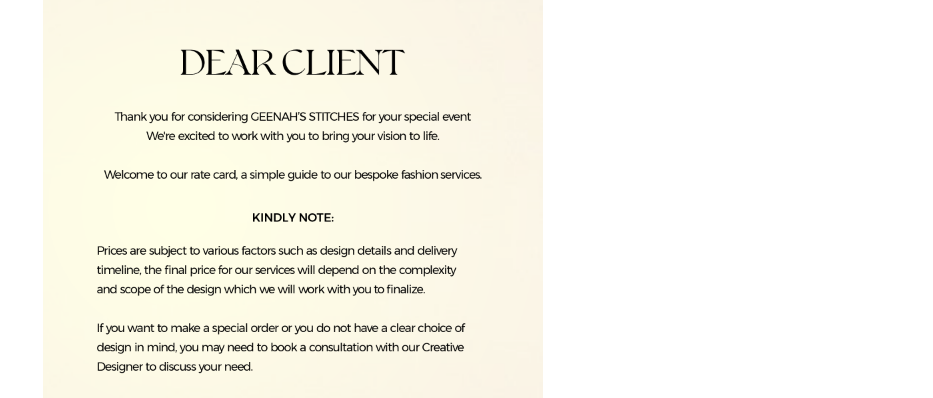
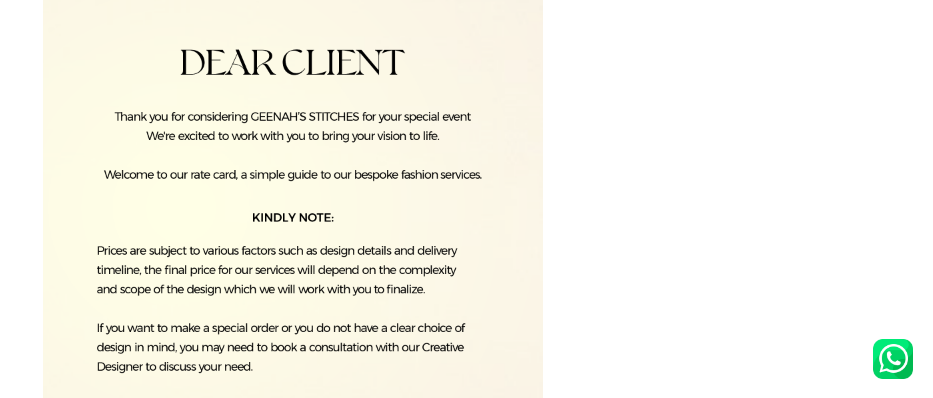
Before and after one commit to jojothomas1515/price_guide, a plain HTML site: page index.html in a window 1280 px wide. Shown: the part 397-795 px from the top of the page, without its empty margins (347-1280 px from the left). Drawn offline with Linux system fonts and the light colour scheme.

Commit message:
added whatsapp tooltip

```diff
--- a/index.html
+++ b/index.html
@@ -21,5 +21,10 @@
         <img src="./Geenah's Stitches Pricing Guide Revised 9.png" alt="image" loading="lazy">
         <img src="./Geenah's Stitches Pricing Guide Revised 10.png" alt="image" loading="lazy">
     </main>
+    <div class="socials">
+        <a href="https://wa.me/message/O3TTAVT7MQPWH1" target="_blank" title="Contact us via whatsapp">
+            <img class="whatsapp-icon" src="./whatsapp.png" alt="whatsapp icon">
+        </a>
+    </div>
 </body>
 </html>
--- a/styles.css
+++ b/styles.css
@@ -5,9 +5,11 @@
     margin: 0;
     padding: 0;
 }
+body {
+    position: relative;
+}
 
 main {
-
     max-width: 500px;
     margin: 0 auto;
 
@@ -17,3 +19,20 @@
         display: block;
     }
 }
+
+.socials {
+    position: fixed;
+    bottom: 20px;
+    right: 20px;
+    height: max-content;
+    width: max-content;
+
+    a {
+        height: max-content;
+        width: max-content;
+        img {
+            width: 40px;
+            aspect-ratio: 1/1;
+        }
+    }
+}
```
Also changed, not shown: whatsapp.png (added).
